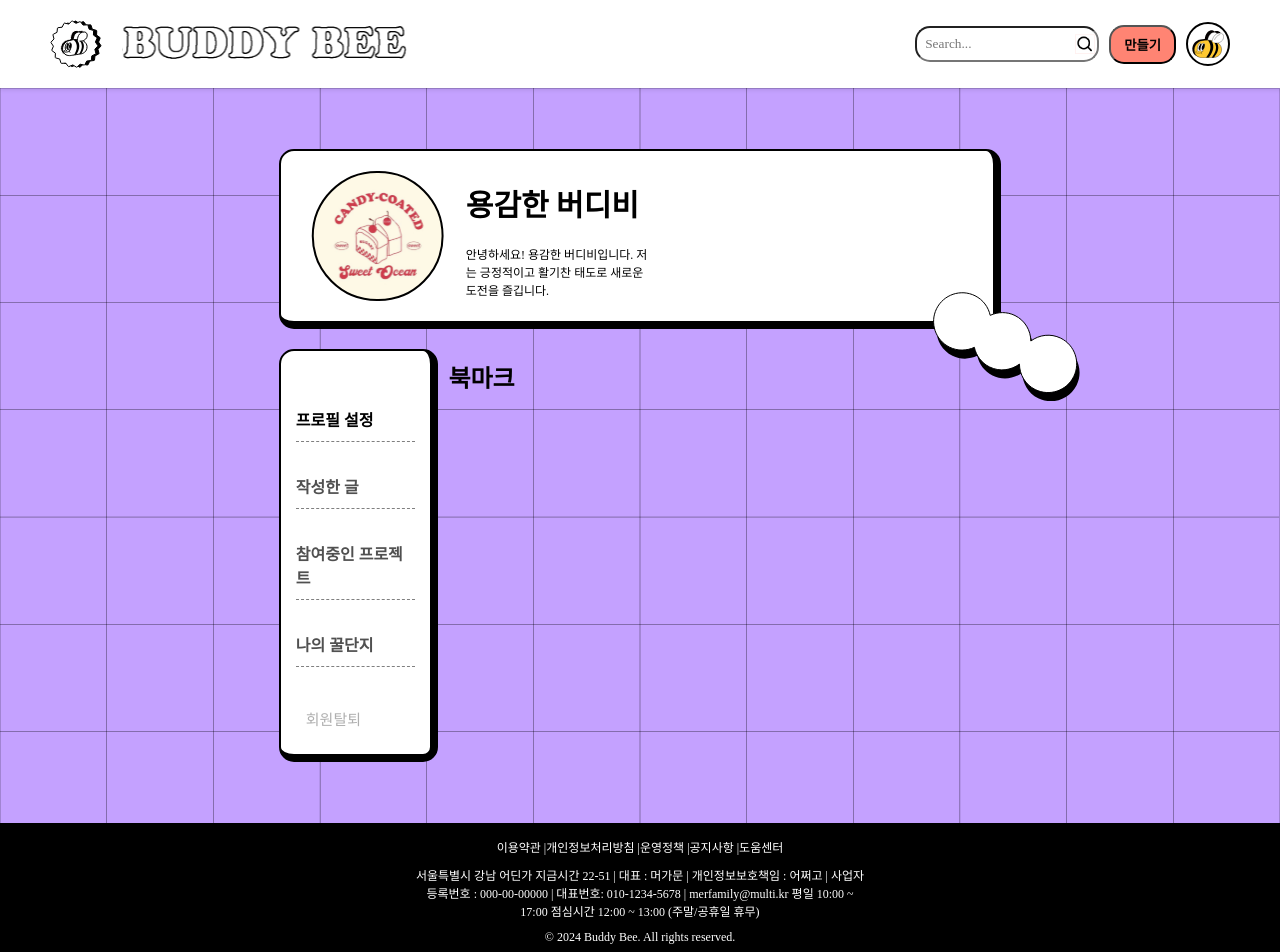
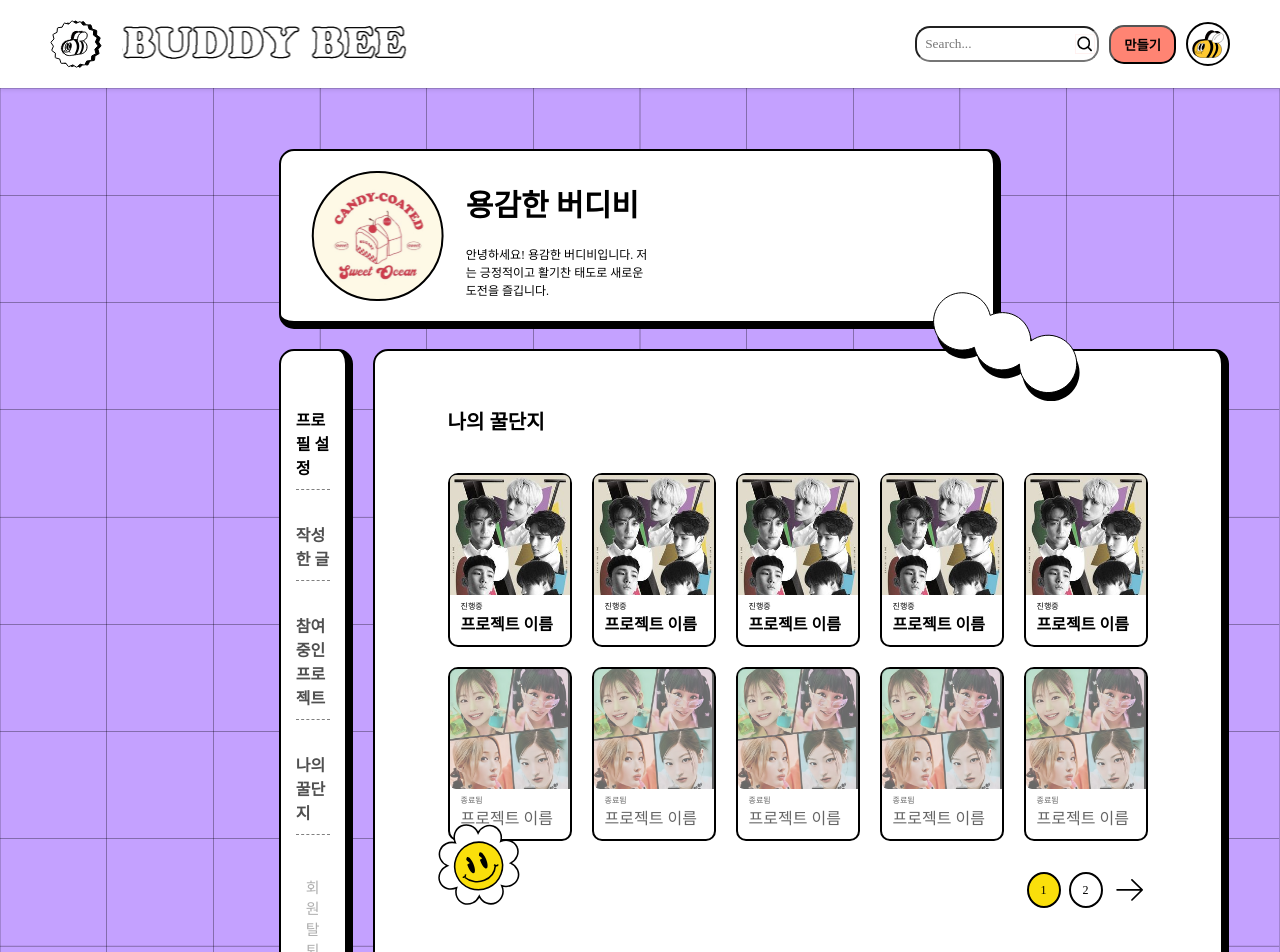
Before and after one commit to Smurfs-village/Buddy-Bee, a React (Create React App) app: page /profile/bookmarks in a window 1280 px wide. Shown: the top 952 px of the page. Built offline with nearby package versions, Linux system fonts and the light colour scheme; a web font is replaced by a local one.

Commit message:
bookmarks UI configurating

```diff
--- a/src/views/ProfilePage/Bookmarks.css
+++ b/src/views/ProfilePage/Bookmarks.css
@@ -0,0 +1,120 @@
+.Bookmarks_main_right_container {
+    border-top-width: 2px;
+    border-bottom-width: 8px;
+    border-left-width: 2px;
+    border-right-width: 8px;
+    border-style: solid;
+    border-color: black;
+    border-radius: 15px;
+    margin: 10px;
+    background-color: white;
+    display: flex;
+    flex-direction: column;
+    padding: 55px 73px;
+    position: relative;
+}
+
+.Bookmarks_main_right_container_writtenPosts {
+    font-size: 20px;
+    font-weight: bold;
+    margin-bottom: 10px;
+}
+
+/*--------------------*/
+
+.Bookmarks_main_right_container_cards_wrapper {
+    display: grid;
+    grid-template-columns: repeat(5, 1fr);
+    grid-template-rows: repeat(2, 1fr);
+    gap: 20px;
+    margin-top: 28px;
+}
+.Bookmarks_main_right_container_box {
+    display: flex;
+    flex-direction: column;
+    border: 2px solid black;
+    border-radius: 10px;
+    height: 170px;
+    width: 120px;
+}
+
+.Bookmarks_main_right_container_box_img_wrapper {
+    display: flex;
+    background-size: cover;
+    border-top-left-radius: 5%;
+    border-top-right-radius: 5%;
+    height: 137px;
+    flex: 9;
+}
+
+.Bookmarks_main_right_container_box_text_wrapper {
+    display: flex;
+    flex-direction: column;
+    justify-content: flex-end;
+    flex: 1;
+    padding: 5px 11px 10px;
+}
+
+.Bookmarks_main_right_container_box_status_wrapper {
+    font-size: 8px;
+}
+
+.Bookmarks_main_right_container_projectName_wrapper {
+    font-weight: bold;
+}
+
+.Bookmarks_main_right_container_box_projectName {
+    font-size: 14px;
+    font-weight: bold;
+}
+
+.Bookmarks_main_right_container_box_btn_wrapper {
+    display: flex;
+    align-items: center;
+    margin-right: 15px;
+}
+
+.Bookmarks_finishedProjectImg {
+    background-size: cover;
+    border-right: 2px solid black;
+    border-top-left-radius: 5%;
+    border-bottom-left-radius: 5%;
+    filter: grayscale(25%);
+    opacity: 0.6;
+}
+
+.Bookmarks_finishedProject_text_wrapper {
+    opacity: 0.6;
+}
+
+.Bookmarks_main_right_container_flowerImg {
+    width: 117px;
+    height: 117px;
+    position: absolute;
+    left: 45px;
+    bottom: 40px;
+}
+
+.Bookmarks_main_right_container_btn_arrow_wrapper {
+    cursor: pointer;
+    display: flex;
+    justify-content: flex-end;
+    margin-top: 31px;
+}
+
+.Bookmarks_main_right_container_btn {
+    cursor: pointer;
+    border: 2px solid black;
+    border-radius: 50%;
+    font-size: 12px;
+    margin-right: 8px;
+    padding: 6px 12px 6px 12px;
+}
+
+.Bookmarks_main_right_container_pageOneBtn {
+    background-color: #fadf0b;
+}
+
+.Bookmarks_main_right_container_pageTwoBtn {
+    background-color: white;
+}
--- a/src/views/ProfilePage/Bookmarks.js
+++ b/src/views/ProfilePage/Bookmarks.js
@@ -1,11 +1,175 @@
 import "./Bookmarks.css";
+import { useState, useEffect } from "react";
+import shineeConcertImg from "../../img/shinee_concert.jpg";
+import kissOfLifeConcertImg from "../../img/kissOfLife_concert.jpg";
+import myPageflowerImg from "../../img/myPage_flower.svg";
+import rightArrow from "../../img/right_arrow.svg";
+import scrap_yes from "../../img/scrap_yes.svg";
+import scrap_none from "../../img/scrap_none.svg";
+
+const Card = ({ imgSrc, projectName, status, scrapState, onClickBookmark }) => (
+    <div className="Bookmarks_main_right_container_box">
+        <div
+            className="Bookmarks_main_right_container_box_img_wrapper"
+            style={{ backgroundImage: `url(${imgSrc})` }}
+        ></div>
+        <div className="Bookmarks_main_right_container_box_text_wrapper">
+            <div className="Bookmarks_main_right_container_box_status_wrapper">
+                {status}
+            </div>
+            <div className="Bookmarks_main_right_container_projectName_wrapper">
+                {projectName}
+            </div>
+        </div>
+    </div>
+);
+
+const FinishedProject = ({ imgSrc, projectName, status }) => (
+    <div className="Bookmarks_main_right_container_box Bookmarks_finishedProject_container">
+        <div
+            className="Bookmarks_main_right_container_box_img_wrapper Bookmarks_finishedProjectImg"
+            style={{ backgroundImage: `url(${imgSrc})` }}
+        ></div>
+        <div className="Bookmarks_main_right_container_box_text_wrapper Bookmarks_finishedProject_text_wrapper">
+            <div className="Bookmarks_main_right_container_box_status_wrapper">
+                {status}
+            </div>
+            <div className="Bookmarks_main_right_container_box_projectName_wrapper">
+                {projectName}
+            </div>
+        </div>
+    </div>
+);
+
+const MainRightContainer = () => {
+    const [projects, setProjects] = useState([]);
+    const [finishedProjects, setFinishedProjects] = useState([]);
+    const [scrapState, setScrapState] = useState(false);
+
+    const onClickBookmark = () => {
+        setScrapState(!scrapState);
+    };
+
+    useEffect(() => {
+        // 여기에 백엔드에서 데이터를 가져오는 로직 추가
+        //
+        // fetch('/api/projects')
+        //   .then(response => response.json())
+        //   .then(data => {
+        //     setProjects(data.activeProjects);
+        //     setFinishedProjects(data.finishedProjects);
+        //   });
+        const activeProjects = [
+            {
+                imgSrc: shineeConcertImg,
+                projectName: "프로젝트 이름",
+                participants: "15/30명",
+                status: "진행중",
+            },
+            {
+                imgSrc: shineeConcertImg,
+                projectName: "프로젝트 이름",
+                participants: "15/30명",
+                status: "진행중",
+            },
+            {
+                imgSrc: shineeConcertImg,
+                projectName: "프로젝트 이름",
+                participants: "15/30명",
+                status: "진행중",
+            },
+            {
+                imgSrc: shineeConcertImg,
+                projectName: "프로젝트 이름",
+                participants: "15/30명",
+                status: "진행중",
+            },
+            {
+                imgSrc: shineeConcertImg,
+                projectName: "프로젝트 이름",
+                participants: "15/30명",
+                status: "진행중",
+            },
+        ];
+        const finishedProjects = [
+            {
+                imgSrc: kissOfLifeConcertImg,
+                projectName: "프로젝트 이름",
+                status: "종료됨",
+            },
+            {
+                imgSrc: kissOfLifeConcertImg,
+                projectName: "프로젝트 이름",
+                status: "종료됨",
+            },
+            {
+                imgSrc: kissOfLifeConcertImg,
+                projectName: "프로젝트 이름",
+                status: "종료됨",
+            },
+            {
+                imgSrc: kissOfLifeConcertImg,
+                projectName: "프로젝트 이름",
+                status: "종료됨",
+            },
+            {
+                imgSrc: kissOfLifeConcertImg,
+                projectName: "프로젝트 이름",
+                status: "종료됨",
+            },
+        ];
+        setProjects(activeProjects);
+        setFinishedProjects(finishedProjects);
+    }, []);
+
+    return (
+        <>
+            <div className="Bookmarks_main_right_container_writtenPosts">
+                나의 꿀단지
+            </div>
+            <div className="Bookmarks_main_right_container_cards_wrapper">
+                {projects.map((project, index) => (
+                    <Card
+                        key={index}
+                        imgSrc={project.imgSrc}
+                        projectName={project.projectName}
+                        participants={project.participants}
+                        status={project.status}
+                    />
+                ))}
+                {finishedProjects.map((project, index) => (
+                    <FinishedProject
+                        key={index}
+                        imgSrc={project.imgSrc}
+                        projectName={project.projectName}
+                        participants={project.participants}
+                        status={project.status}
+                    />
+                ))}
+            </div>
+            <img
+                src={myPageflowerImg}
+                alt=""
+                className="Bookmarks_main_right_container_flowerImg"
+            />
+            <form className="Bookmarks_main_right_container_btn_arrow_wrapper">
+                <button className="Bookmarks_main_right_container_btn Bookmarks_main_right_container_pageOneBtn">
+                    1
+                </button>
+                <button className="Bookmarks_main_right_container_btn Bookmarks_main_right_container_pageTwoBtn">
+                    2
+                </button>
+                <img src={rightArrow} alt="" className="Bookmarks_rightArrow" />
+            </form>
+        </>
+    );
+};
 
 const Bookmarks = () => {
     return (
         <div className="Bookmarks_main_rightContainer_wrapper">
             <div className="Bookmarks_main_right_container">
-                <h2>북마크</h2>
-                {/* 북마크 콘텐츠를 여기에 추가 */}
+                <MainRightContainer />
             </div>
         </div>
     );
```
